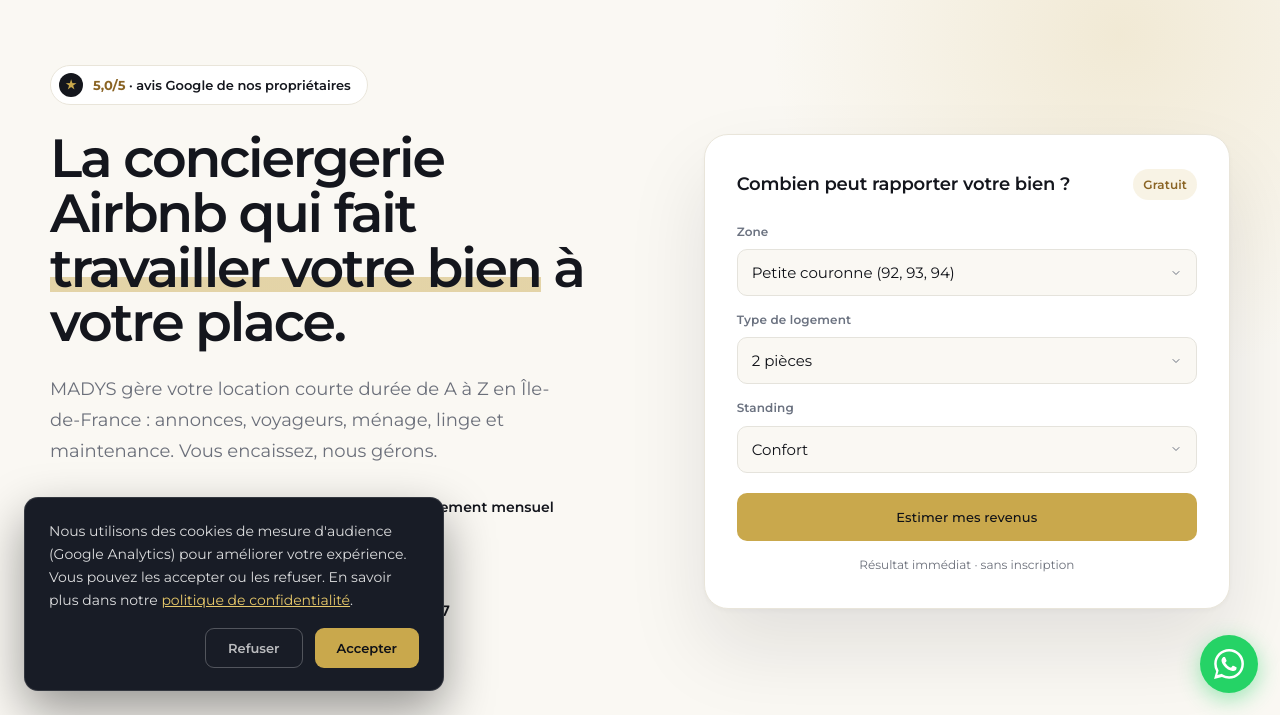
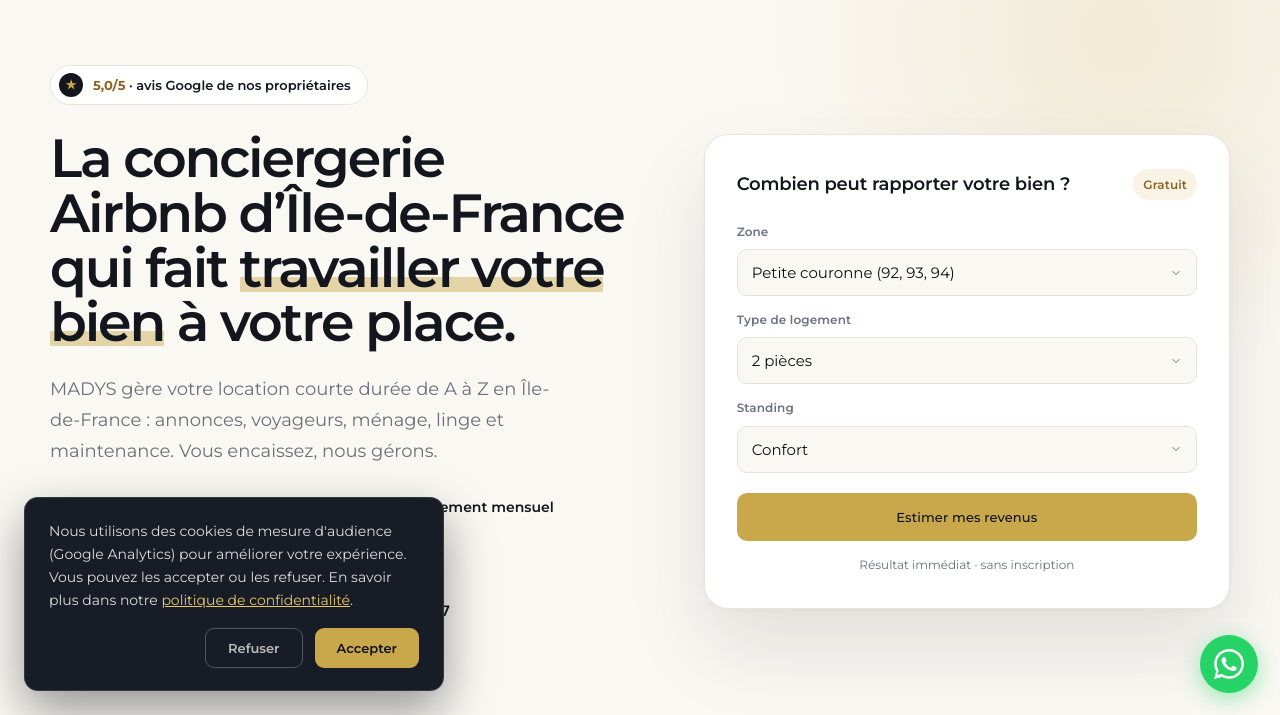
Before and after one commit to TaiPan-0/Site-Web, a plain HTML site: page index.html in a window 1280 px wide. Shown: the part 85-800 px from the top of the page. Drawn offline with Linux system fonts and the light colour scheme.

Commit message:
Accueil : « Île-de-France » dans le titre principal
Co-Authored-By: Claude Opus 5.5 <noreply@anthropic.com>

```diff
--- a/index.html
+++ b/index.html
@@ -373,7 +373,7 @@
     <div class="x-wrap x-hero-grid">
       <div class="x-hero-copy">
         <a class="x-badge" href="https://g.page/r/CbkULGfgs1-1EBM" target="_blank" rel="noopener"><span class="x-badge-g">★</span><span><b>5,0/5</b> · avis Google de nos propriétaires</span></a>
-        <h1 class="x-h1"><span>La conciergerie Airbnb qui fait </span><em>travailler votre bien</em><span> à votre place.</span></h1>
+        <h1 class="x-h1"><span>La conciergerie Airbnb d’<span style="white-space: nowrap">Île-de-France</span> qui fait </span><em>travailler votre bien</em><span> à votre place.</span></h1>
         <p class="x-lead">MADYS gère votre location courte durée de A à Z en Île-de-France : annonces, voyageurs, ménage, linge et maintenance. Vous encaissez, nous gérons.</p>
         <ul class="x-checks">
           <li><svg viewBox="0 0 24 24"><path d="M20 6L9 17l-5-5"/></svg>Commission sur le bénéfice net</li>
```
